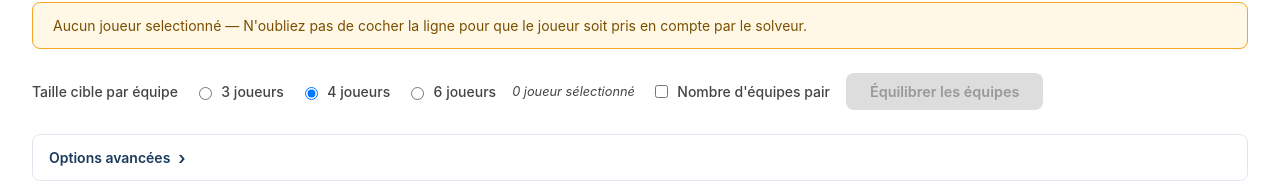
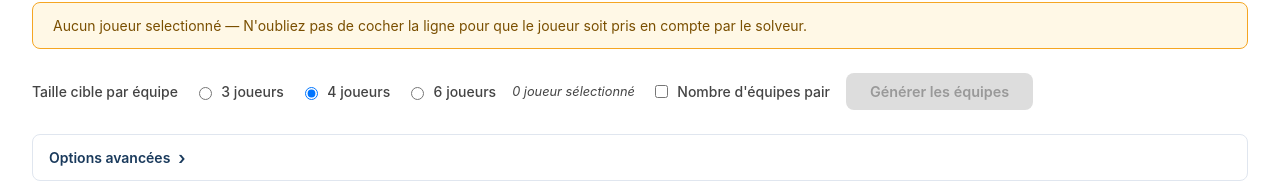
Before and after one commit to flobatard/VolleyTeamOptimizer, an Angular app: page /main/solver/genetic in a window 1280 px wide. Shown: the part 190-373 px from the top of the page. Built offline with nearby package versions, Linux system fonts and the light colour scheme.

Commit message:
Update button labels in genetic and vTest solver components to reflect 'Générer les équipes' instead of 'Équilibrer les équipes' and 'Randomiser les équipes'

```diff
--- a/src/app/features/solvers/genetic-solver-component/genetic-solver-component.html
+++ b/src/app/features/solvers/genetic-solver-component/genetic-solver-component.html
@@ -38,7 +38,7 @@
       (click)="run()"
       [disabled]="isRunning() || players().length === 0"
     >
-      {{ isRunning() ? 'Calcul en cours…' : 'Équilibrer les équipes' }}
+      {{ isRunning() ? 'Calcul en cours…' : 'Générer les équipes' }}
     </button>
   </div>
 
--- a/src/app/features/solvers/vtest-solver-component/vtest-solver-component.html
+++ b/src/app/features/solvers/vtest-solver-component/vtest-solver-component.html
@@ -38,7 +38,7 @@
       (click)="run()"
       [disabled]="isRunning() || players().length === 0"
     >
-      {{ isRunning() ? 'Calcul en cours…' : 'Randomiser les équipes' }}
+      {{ isRunning() ? 'Calcul en cours…' : 'Générer les équipes' }}
     </button>
   </div>
 
```
